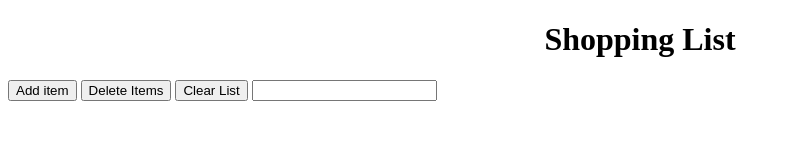
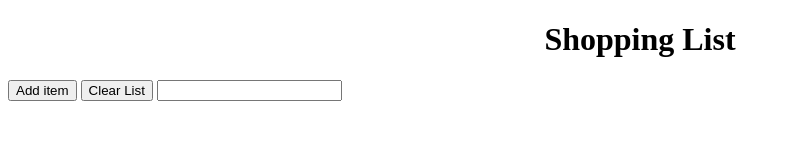
Before and after one commit to jmmercedes/jmmercedes.github.io, a plain HTML site: page Shopping_List/index.html in a window 1280 px wide. Shown: the whole page, without its empty margins (0-791 px from the left). Drawn offline with nearby package versions, Linux system fonts and the light colour scheme.

Commit message:
Update index.html

```diff
--- a/Shopping_List/index.html
+++ b/Shopping_List/index.html
@@ -12,7 +12,6 @@
       <h1>Shopping List</h1>
     </header>
     <button id='add'> Add item</button>
-    <button id='delete'> Delete Items</button>
     <button id='clear'> Clear List</button>
     <input> </input>
     <div id="1">
```
